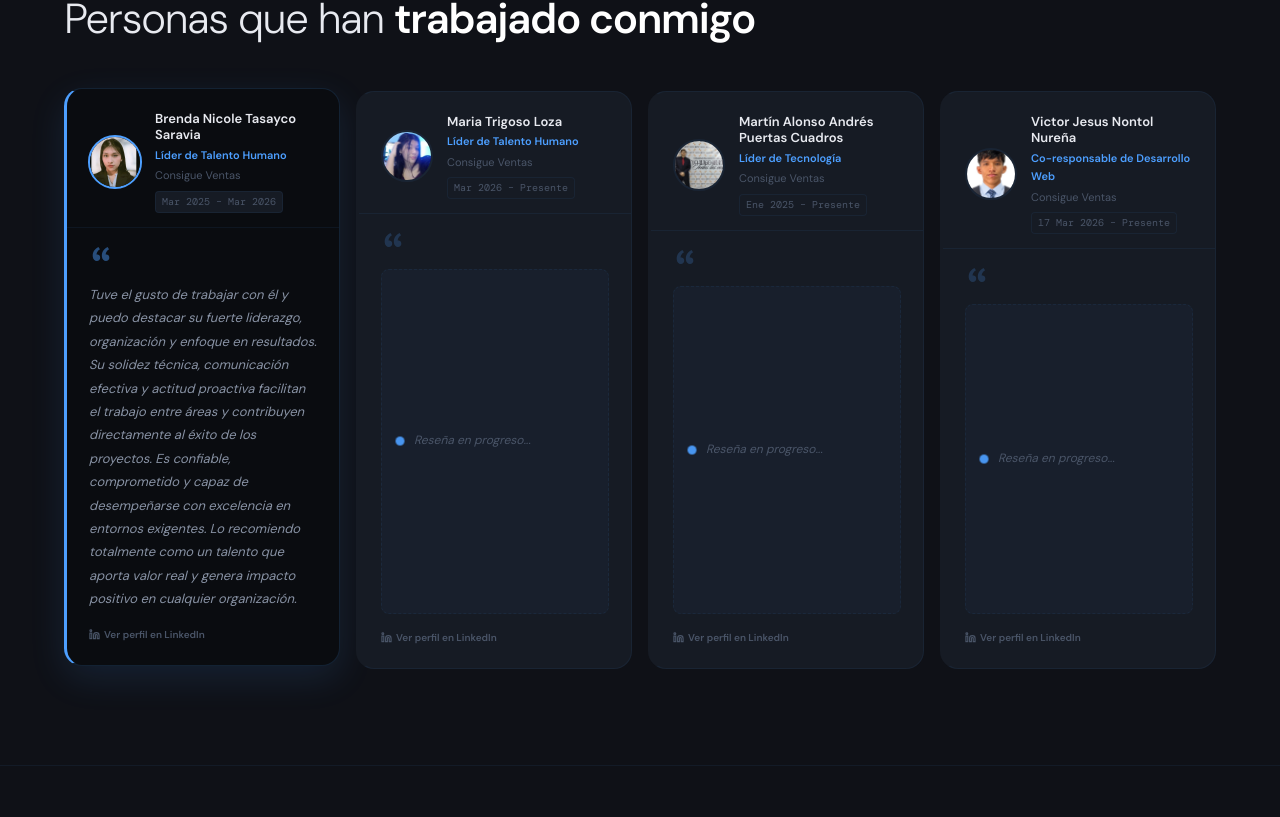
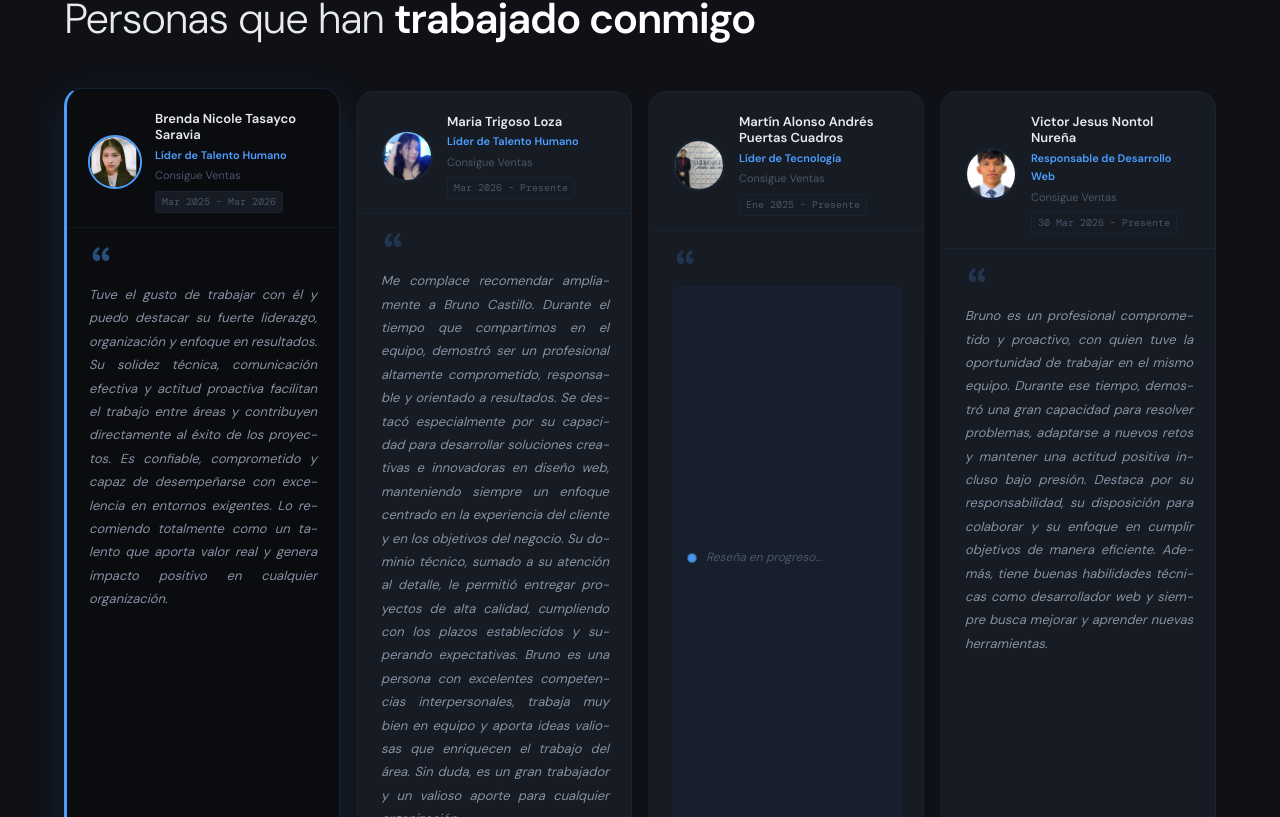
Before and after one commit to BrunoCastillo23/portfolio, a React (Vite) app: page / in a window 1280 px wide. Shown: the part 4743-5560 px from the top of the page. Built offline with nearby package versions, Linux system fonts and the light colour scheme.

Commit message:
feat: texto reseñas justificado con hyphens auto

```diff
--- a/src/components/Testimonials.tsx
+++ b/src/components/Testimonials.tsx
@@ -38,8 +38,11 @@ const testimonials: Testimonial[] = [
     period: 'Mar 2026 – Presente',
     linkedin: 'https://www.linkedin.com/in/maria-trigoso-loza-a22748265/',
     photo: fotomaria,
-    pending: true,
-    text: { es: '', en: '' },
+    pending: false,
+    text: {
+      es: 'Me complace recomendar ampliamente a Bruno Castillo. Durante el tiempo que compartimos en el equipo, demostró ser un profesional altamente comprometido, responsable y orientado a resultados. Se destacó especialmente por su capacidad para desarrollar soluciones creativas e innovadoras en diseño web, manteniendo siempre un enfoque centrado en la experiencia del cliente y en los objetivos del negocio. Su dominio técnico, sumado a su atención al detalle, le permitió entregar proyectos de alta calidad, cumpliendo con los plazos establecidos y superando expectativas. Bruno es una persona con excelentes competencias interpersonales, trabaja muy bien en equipo y aporta ideas valiosas que enriquecen el trabajo del área. Sin duda, es un gran trabajador y un valioso aporte para cualquier organización.',
+      en: 'I am pleased to highly recommend Bruno Castillo. During the time we shared on the team, he proved to be a highly committed, responsible and results-oriented professional. He stood out especially for his ability to develop creative and innovative web design solutions, always maintaining a focus on client experience and business objectives. His technical expertise, combined with his attention to detail, allowed him to deliver high-quality projects, meeting deadlines and exceeding expectations. Bruno is a person with excellent interpersonal skills, works very well in a team and contributes valuable ideas that enrich the team\'s work. He is undoubtedly a great professional and a valuable asset to any organization.',
+    },
   },
   {
     name: 'Martín Alonso Andrés Puertas Cuadros',
@@ -53,13 +56,16 @@ const testimonials: Testimonial[] = [
   },
   {
     name: 'Victor Jesus Nontol Nureña',
-    role: { es: 'Co-responsable de Desarrollo Web', en: 'Co-Lead Web Development' },
+    role: { es: 'Responsable de Desarrollo Web', en: 'Web Development Lead' },
     company: 'Consigue Ventas',
-    period: '17 Mar 2026 – Presente',
+    period: '30 Mar 2026 – Presente',
     linkedin: 'https://www.linkedin.com/in/victor-jesus-nontol-nure%C3%B1a-8b4891367/',
     photo: fotoVictor,
-    pending: true,
-    text: { es: '', en: '' },
+    pending: false,
+    text: {
+      es: 'Bruno es un profesional comprometido y proactivo, con quien tuve la oportunidad de trabajar en el mismo equipo. Durante ese tiempo, demostró una gran capacidad para resolver problemas, adaptarse a nuevos retos y mantener una actitud positiva incluso bajo presión. Destaca por su responsabilidad, su disposición para colaborar y su enfoque en cumplir objetivos de manera eficiente. Además, tiene buenas habilidades técnicas como desarrollador web y siempre busca mejorar y aprender nuevas herramientas.',
+      en: 'Bruno is a committed and proactive professional with whom I had the opportunity to work on the same team. During that time, he demonstrated a great ability to solve problems, adapt to new challenges and maintain a positive attitude even under pressure. He stands out for his responsibility, his willingness to collaborate and his focus on achieving goals efficiently. Additionally, he has strong technical skills as a web developer and is always looking to improve and learn new tools.',
+    },
   },
 ];
 
--- a/src/styles/extras.css
+++ b/src/styles/extras.css
@@ -144,7 +144,6 @@
 ══════════════════════════════════════════════════════ */
 .testimonials { background: var(--bg2); border-top: 1px solid var(--border2); }
 
-/* Exactamente 4 columnas — sin espacio vacío */
 .testimonials__grid {
   display: grid;
   grid-template-columns: repeat(4, 1fr);
@@ -213,8 +212,18 @@
 .testi-card__quote { color: var(--accent); opacity: 0.2; line-height: 1; }
 .testi-card--active .testi-card__quote { opacity: 0.45; }
 
-/* Texto */
-.testi-card__text { font-size: 13px; color: var(--fg2); line-height: 1.8; flex: 1; font-style: italic; }
+/* Texto reseña — justificado con separación de sílabas */
+.testi-card__text {
+  font-size: 13px;
+  color: var(--fg2);
+  line-height: 1.8;
+  flex: 1;
+  font-style: italic;
+  text-align: justify;
+  hyphens: auto;
+  -webkit-hyphens: auto;
+  overflow-wrap: break-word;
+}
 
 /* Pendiente */
 .testi-card__pending {
```
